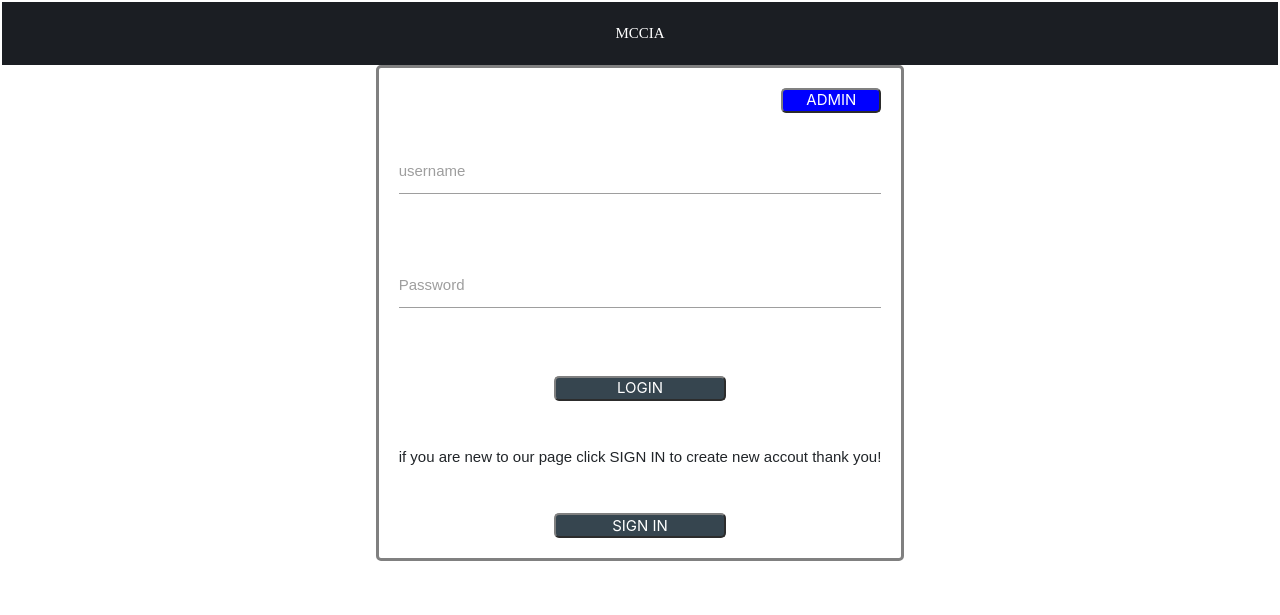
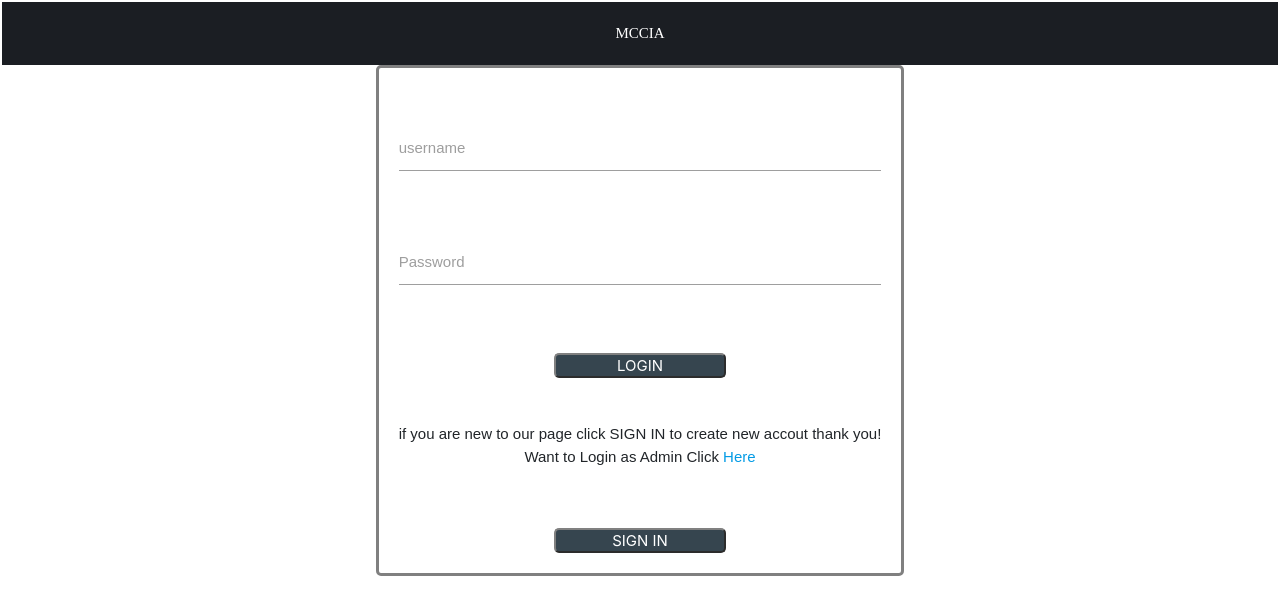
Before and after one commit to Vipul-Patilw/In-Progress-Mapevent-Class-based-Django, a Django app: page /login in a window 1280 px wide. Shown: the top 615 px of the page. Run offline with Django 4.2, Linux system fonts and the light colour scheme.

Commit message:
Update index.html

```diff
--- a/mapeventProject/templates/index.html
+++ b/mapeventProject/templates/index.html
@@ -554,7 +554,7 @@
 
 
      <div class="content" >
-         <a href="admin"><button type="button" style="background-color: blue; color:white;float:right;width:100px">ADMIN</button></a>   <br>
+
         {% if messages%}
          {% for message in messages %}
         <div class="alert alert-{{ messages }} alert-dismissible fade show my-0" role="alert" style="background-color:#FFFFE0;color:red;border-style:solid;border-color:red">
@@ -579,8 +579,9 @@
 
       </form>
       <br>
-    <h>if you are new to our page click SIGN IN to create new accout thank you!</h><br>
-    <br><br>
+    <h>if you are new to our page click SIGN IN to create new accout thank you!</h>
+    <p>Want to Login as Admin Click <a href="admin" >Here</a></p><br>
+    <br>
 
    <a href="logininfo.html"><button type="button" style="background-color: #36454f; color:white;">SIGN IN</button></a>
 
```
